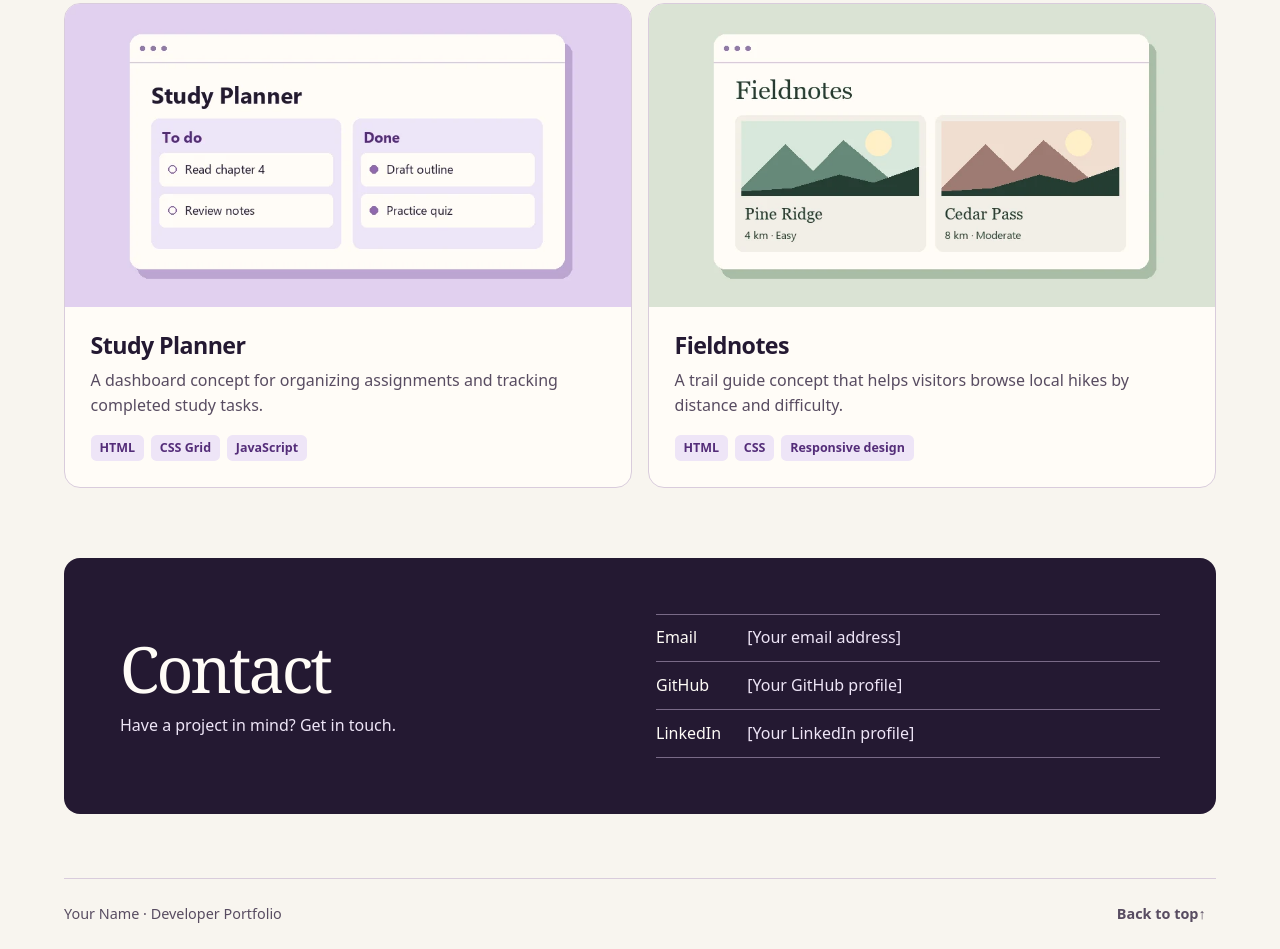
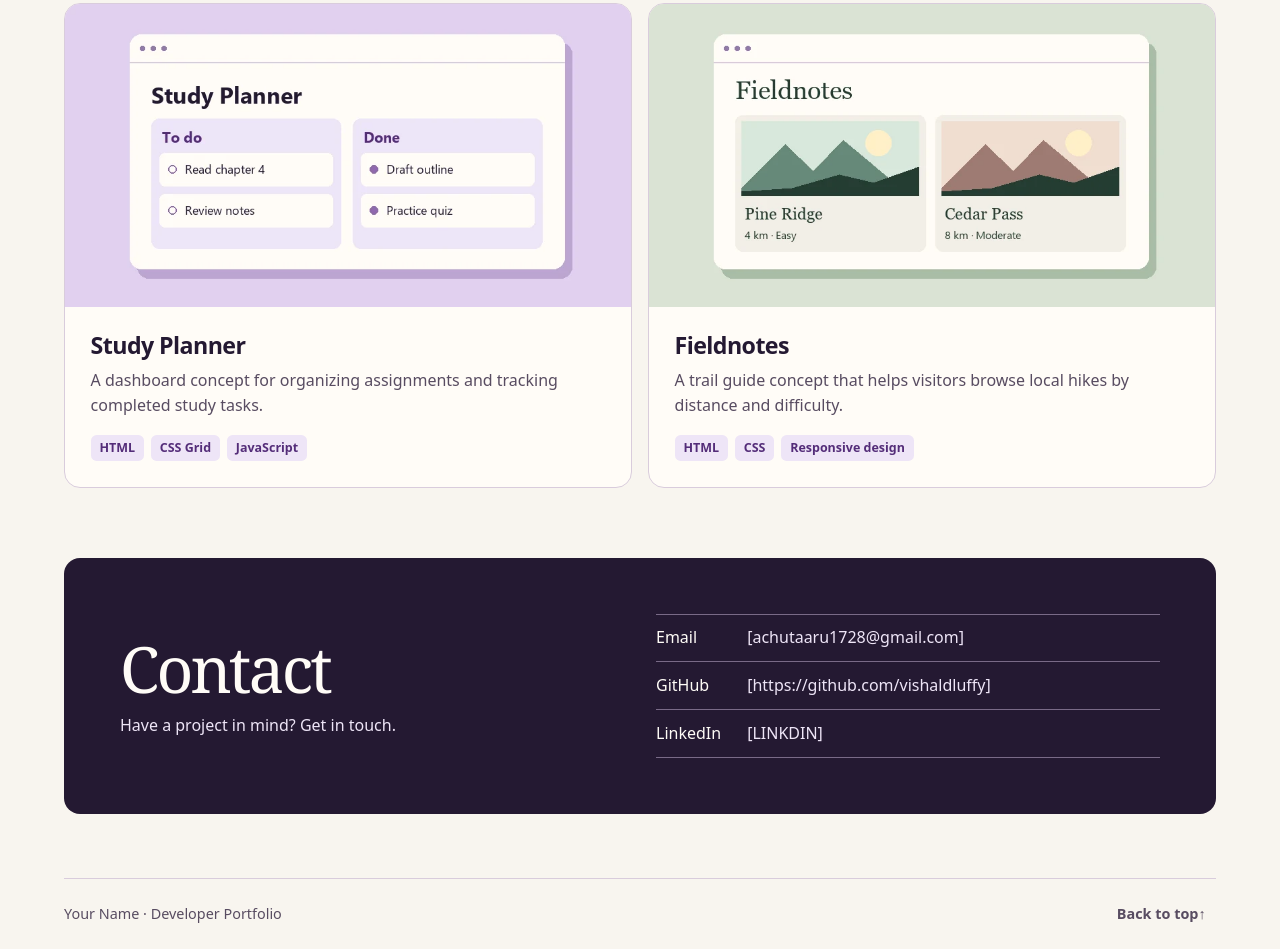
Before and after one commit to vishaldluffy/portfolio, a plain HTML site: page index.html in a window 1280 px wide. Shown: the part 1194-2143 px from the top of the page. Drawn offline with Linux system fonts and the light colour scheme.

Commit message:
Update personal information in index.html

```diff
--- a/index.html
+++ b/index.html
@@ -25,8 +25,7 @@
     <section class="wrap hero" id="about" aria-labelledby="about-title">
       <div>
         <p class="eyebrow">About · Web Developer</p>
-        <!-- Replace this name and introduction with your own. -->
-        <h1 id="about-title">Hi, I’m <em>Your Name.</em></h1>
+        <h1 id="about-title">Hi, I’m <em>Vishal.</em></h1>
         <p class="intro">I build responsive websites with clean layouts and accessible interfaces. I enjoy turning design ideas into pages that work across screen sizes.</p>
         <div class="actions">
           <a class="button primary" href="#projects">View projects <span aria-hidden="true">↘</span></a>
@@ -39,7 +38,7 @@
     <section class="skills-band" id="skills" aria-labelledby="skills-title">
       <div class="wrap section-inner">
         <h2 id="skills-title">Skills</h2>
-        <!-- Edit these five skills to match your experience. -->
+
         <ul class="skill-list" role="list">
           <li><strong>HTML5</strong><span>Semantic page structure</span></li>
           <li><strong>CSS3</strong><span>Flexbox and Grid layouts</span></li>
@@ -81,9 +80,9 @@
         </div>
         <!-- Replace the placeholders with the links described in README.md. -->
         <ul class="contact-links" role="list">
-          <li><span>Email</span> <span>[Your email address]</span></li>
-          <li><span>GitHub</span> <span>[Your GitHub profile]</span></li>
-          <li><span>LinkedIn</span> <span>[Your LinkedIn profile]</span></li>
+          <li><span>Email</span> <span>[achutaaru1728@gmail.com]</span></li>
+          <li><span>GitHub</span> <span>[https://github.com/vishaldluffy]</span></li>
+          <li><span>LinkedIn</span> <span>[LINKDIN]</span></li>
         </ul>
       </div>
     </section>
```
